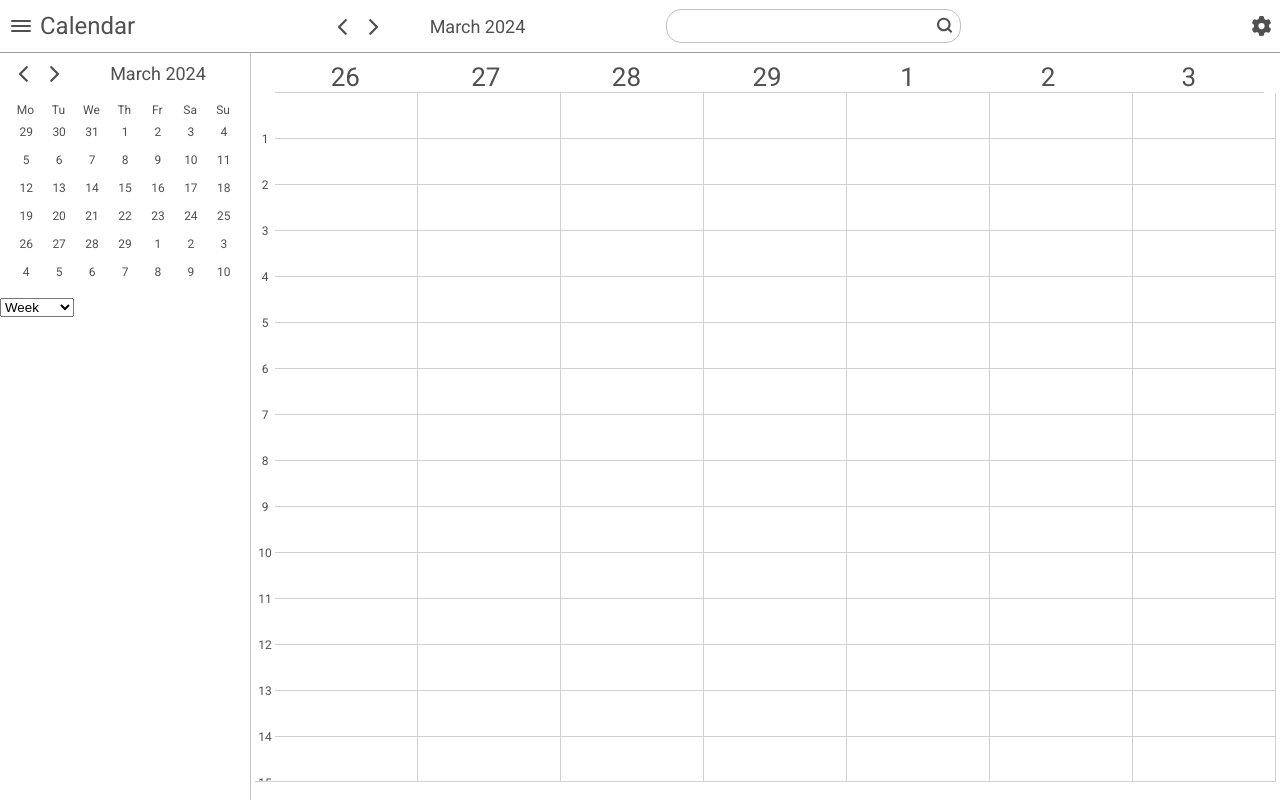
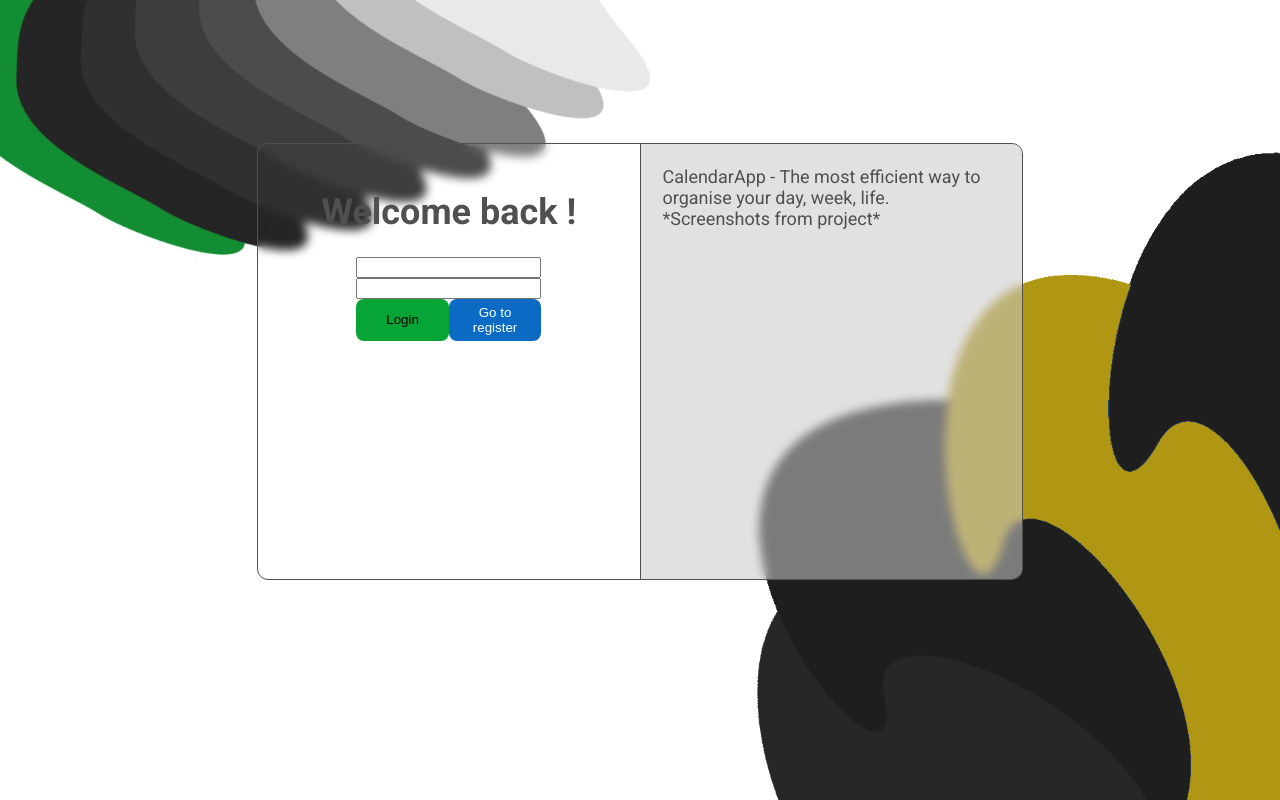
Before and after one commit to Litenoo/VueCalendar, a Vue app: page / in a window 1280 px wide. Built offline with nearby package versions, Linux system fonts and the light colour scheme.

Commit message:
Safety commit before OS change

```diff
--- a/package.json
+++ b/package.json
@@ -9,10 +9,13 @@
     "preview": "vite preview"
   },
   "dependencies": {
+    "@vue/server-renderer": "^3.4.21",
     "vue": "^3.4.15",
     "vuex": "^4.0.2"
   },
   "devDependencies": {
+    "@babel/types": "^7.24.0",
+    "@types/node": "^20.11.30",
     "@vitejs/plugin-vue": "^5.0.3",
     "@vue/runtime-dom": "latest",
     "autoprefixer": "^10.4.17",
--- a/src/App.vue
+++ b/src/App.vue
@@ -1,27 +1,8 @@
 <script setup>
-import TopBar from './components/TopBar.vue'
-import LeftBar from './components/LeftBar.vue'
-import Calendar from './components/Calendar.vue'
+import Calendar from './Calendar.vue';
+import LoginRegister from './LoginRegister.vue';
 </script>
 
 <template>
-  <div id="app">
-    <TopBar />
-    <div id="mainContent">
-      <LeftBar />
-      <Calendar />
-    </div>
-  </div>
+  <LoginRegister />
 </template>
-
-<style scoped>
-#mainContent {
-  display: flex;
-  flex-direction: row;
-  height: 100%;
-}
-#app{
-  height: 100vh;
-  overflow: hidden;
-}
-</style>
--- /dev/null
+++ b/src/Calendar.vue
@@ -0,0 +1,27 @@
+<script setup>
+import TopBar from './components/TopBar.vue';
+import LeftBar from './components/LeftBar.vue';
+import Calendar from './components/CalendarTemplate.vue';
+</script>
+
+<template>
+  <div id="app">
+    <TopBar />
+    <div id="mainContent">
+      <LeftBar />
+      <Calendar />
+    </div>
+  </div>
+</template>
+
+<style scoped>
+#mainContent {
+  display: flex;
+  flex-direction: row;
+  height: 100%;
+}
+#app{
+  height: 100vh;
+  overflow: hidden;
+}
+</style>
--- /dev/null
+++ b/src/LoginRegister.vue
@@ -0,0 +1,17 @@
+<script setup>
+import Login from './components/accForm/Login.vue';
+import Register from './components/accForm/Register.vue';
+</script>
+
+<template>
+  <Login />
+</template>
+
+
+<style>
+body{
+  background-image: url('../public/BackgroundLogin.png');
+  background-repeat: no-repeat;
+  background-size: cover;
+}
+</style>
--- a/src/assets/main.css
+++ b/src/assets/main.css
@@ -66,3 +66,56 @@
   margin: 0px 10px;
   width: 70%;
 }
+#formContainer{
+  display: flex;
+  justify-content: center;
+  align-items: center;
+  height: 100vh;
+}
+#userFormContainer{
+  backdrop-filter: blur(5px);
+  border: 1px solid #505050;
+  display: flex;
+  border-radius: 11px;
+  min-width: 48%;
+  min-height: 42%;
+  margin-bottom: 6%;
+  flex-direction: row;
+  overflow: hidden;
+}
+#userForm{
+  flex:1;
+  padding: 22px;
+  display: flex;
+  flex-direction: column;
+  justify-content: center;
+  align-items: center;
+}
+#projectPresentation{
+  padding: 22px;
+  background-color: rgba(200, 200, 200, 0.55);
+  border-left: 1px solid #505050;
+  flex:1;
+  max-width: 420px;
+}
+form{
+  display: flex;
+  flex-direction: column;
+  max-width: 420px;
+  min-height: 300px;
+}
+#loginOptions {
+  display: flex;
+  flex-direction: row;
+  width: 100%;
+}
+#loginOptions input{
+  flex: 1;
+  background-color: #06a536;
+  border: none;
+  border-radius: 8px;
+}
+#loginOptions button{
+  flex: 1;
+  background-color: #0b6ac4;
+}
--- /dev/null
+++ b/src/components/accForm/Login.vue
@@ -0,0 +1,33 @@
+<script>
+function Login(){
+  fetch("127.0.0.1/Login", {
+    method:"POST",
+  });
+}
+</script>
+
+<template>
+  <div id="formContainer">
+    <div id="userFormContainer">
+      <div id="userForm">
+        <h1>Welcome back !</h1>
+      <form action="127.0.0.1" >
+      <input type="text" name="username" id="username">
+      <input type="password" name="password" id="password">
+      <div id="loginOptions">
+        <input type="submit" value="Login"></input>
+        <button>Go to register</button>
+      </div>
+
+    </form>
+  </div>
+
+    <div id="projectPresentation">
+      CalendarApp - The most efficient way to organise your day, week, life.
+
+      *Screenshots from project*
+    </div>
+
+  </div>
+</div>
+</template>
--- /dev/null
+++ b/src/components/accForm/Register.vue
@@ -0,0 +1,17 @@
+<script>
+function register(){
+  fetch("127.0.0.1/register", {
+    method:"POST",
+  });
+}
+</script>
+
+<template>
+    <div id="formContainer">
+  <form action="127.0.0.1" id="userForm">
+    <input type="text" name="username" id="username">
+    <input type="password" name="password" id="password">
+    <input type="submit">Register</input>
+  </form>
+</div>
+</template>
--- a/src/components/topBar/Nav.vue
+++ b/src/components/topBar/Nav.vue
@@ -4,7 +4,7 @@
 import store from '../../store';
 import { computed } from 'vue';
 
-function updateDate(num) {
+async function updateDate(num) {
   if (props.global === true) {
     switch (store.state.date.viewMode) {
       case "One-day":
```
Also changed, not shown: public/BackgroundLogin.png (added), src/components/CalendarTemplate.vue (renamed from src/components/Calendar.vue), 1 other file (tests, documents, lock files or other folders).
